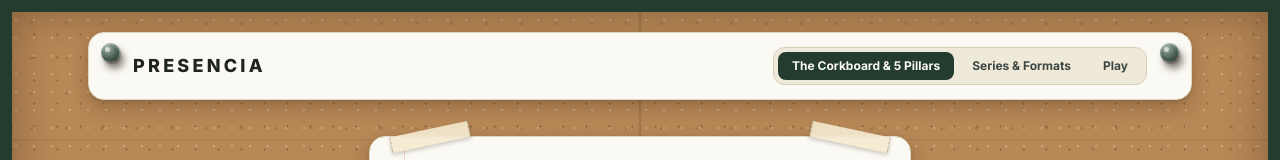
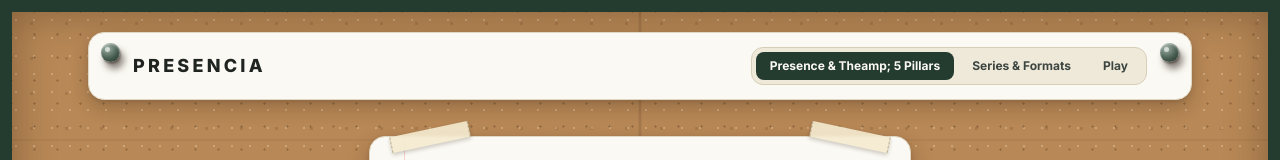
Before and after one commit to presenciaventures/Presencia-Site, a plain HTML site: page index.html in a window 1280 px wide. Shown: the top 160 px of the page. Drawn offline with nearby package versions, Linux system fonts and the light colour scheme.

Commit message:
Update index.html

```diff
--- a/index.html
+++ b/index.html
@@ -3,7 +3,7 @@
 <head>
   <meta charset="UTF-8" />
   <meta name="viewport" content="width=device-width, initial-scale=1.0" />
-  <title>PRESENCIA | The Corkboard &amp; 5 Pillars</title>
+  <title>PRESENCIA | Presence & Theamp; 5 Pillars</title>
   <script src="https://cdn.tailwindcss.com"></script>
   <link rel="preconnect" href="https://fonts.googleapis.com">
   <link rel="preconnect" href="https://fonts.gstatic.com" crossorigin>
@@ -36,7 +36,7 @@
       <div class="pr-4 flex flex-wrap items-center gap-2.5 ml-auto sm:ml-0">
         <nav aria-label="Primary Pages" class="bg-[#efe9da] p-1 rounded-xl border border-[#d8ceb8] flex flex-wrap items-center gap-1">
           <a href="index.html" class="px-3.5 py-1.5 rounded-lg text-xs font-bold transition-all bg-[#243b2f] text-[#fbf9f3] shadow-2xs">
-            The Corkboard &amp; 5 Pillars
+            Presence & Theamp; 5 Pillars
           </a>
           <a href="series.html" class="px-3.5 py-1.5 rounded-lg text-xs font-bold transition-all text-[#3c4540] hover:text-[#1f2421]">
             Series &amp; Formats
@@ -50,7 +50,7 @@
   </div>
 
   <!-- ===================================================================== -->
-  <!-- PAGE 1: THE CORKBOARD & 5 PILLARS                                     -->
+  <!-- PAGE 1: Presence & The 5 PILLARS                                     -->
   <!-- ===================================================================== -->
   <main class="flex-1 max-w-6xl w-full mx-auto px-4 sm:px-6 py-7 sm:py-9 space-y-10 relative">
 
```
